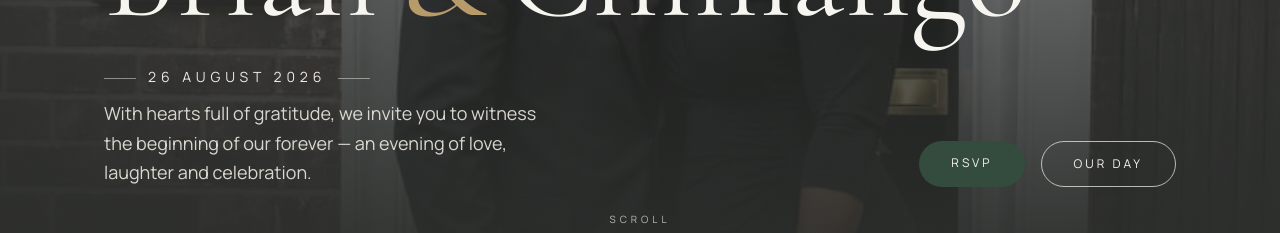
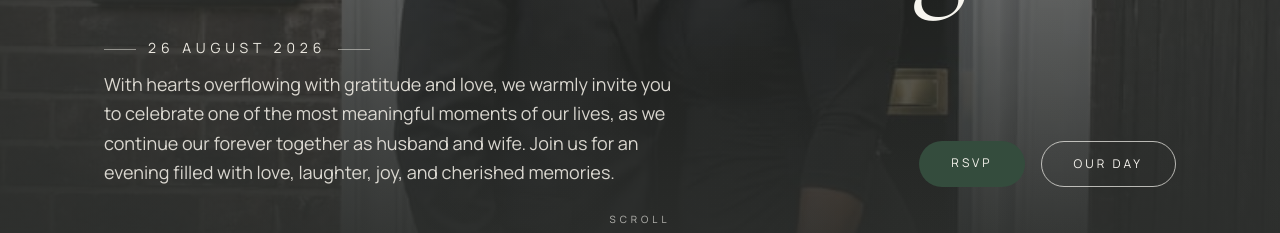
Before and after one commit to wotcheni21/Brian-Chimango, a Next.js app: page / in a window 1280 px wide. Shown: the part 501-734 px from the top of the page. Built offline with nearby package versions, Linux system fonts and the light colour scheme; no server answers.

Commit message:
Show expanded invitation in hero

```diff
--- a/src/components/Hero.tsx
+++ b/src/components/Hero.tsx
@@ -1,5 +1,5 @@
 import Image from "next/image";
-import { couple, weddingDate } from "@/lib/wedding-data";
+import { couple, heroMessage, weddingDate } from "@/lib/wedding-data";
 
 export default function Hero() {
   return (
@@ -37,10 +37,8 @@ export default function Hero() {
             <span className="ornament text-sm uppercase tracking-[0.35em] text-fog">
               {weddingDate.display}
             </span>
-            <p className="max-w-md text-base leading-relaxed text-fog/90 sm:text-lg">
-              With hearts full of gratitude, we invite you to witness the
-              beginning of our forever — an evening of love, laughter and
-              celebration.
+            <p className="max-w-xl text-base leading-relaxed text-fog/90 sm:text-lg">
+              {heroMessage}
             </p>
           </div>
 
```
